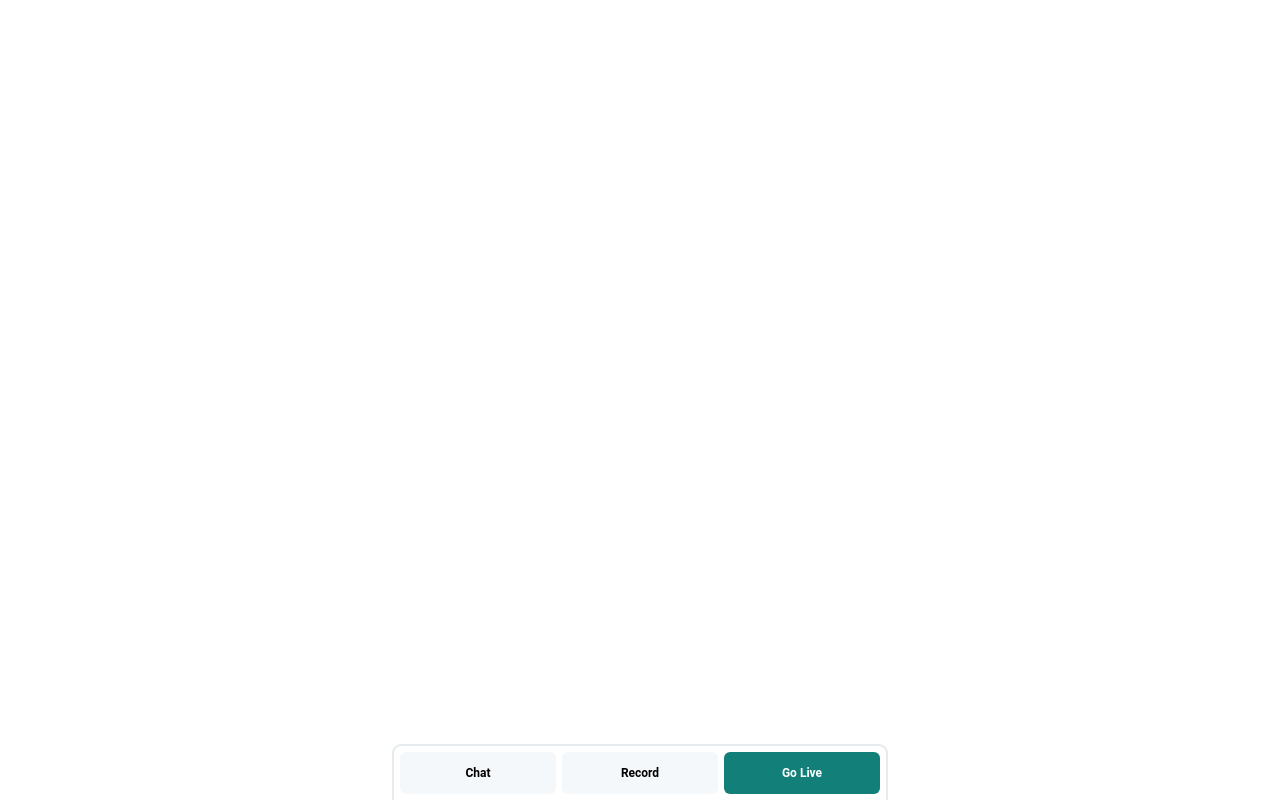
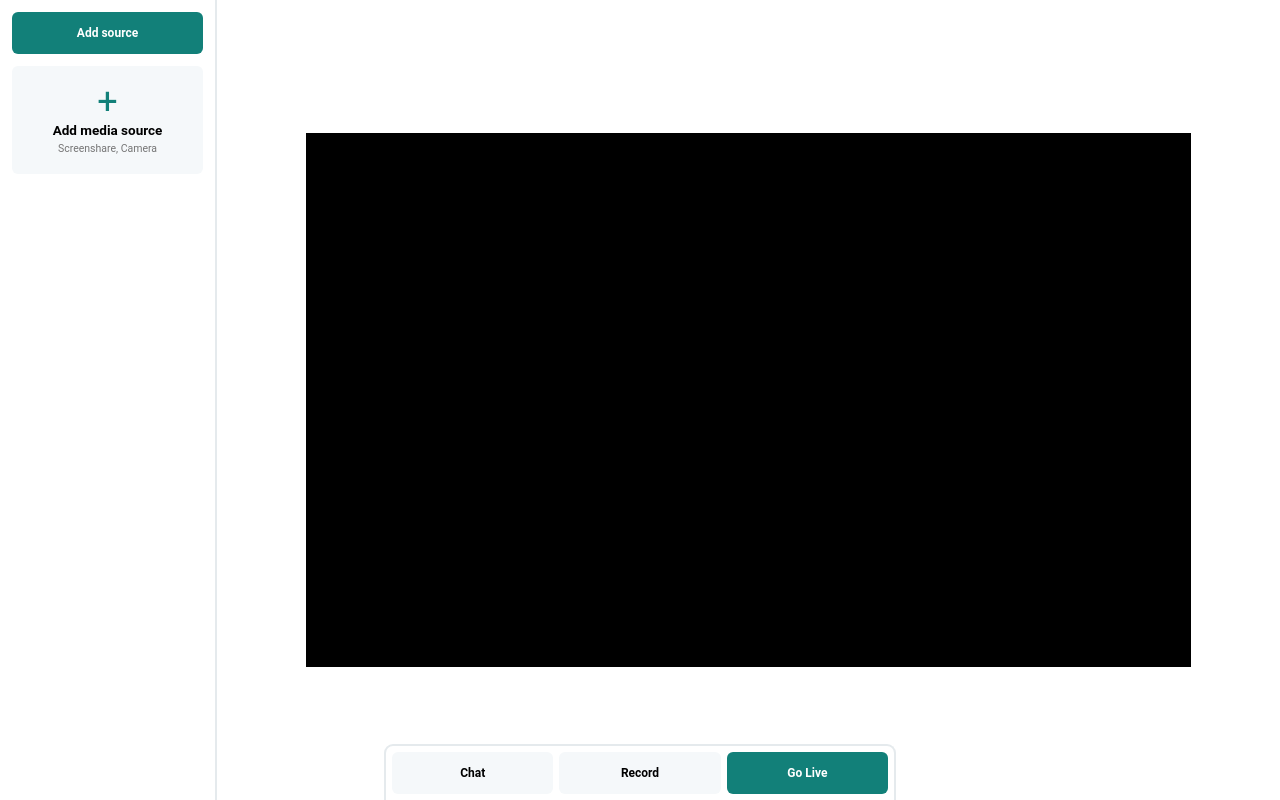
Before and after one commit to alisondraV/live-streaming-studio, a Vue app: page / in a window 1280 px wide. Built offline with nearby package versions, Linux system fonts and the light colour scheme.

Commit message:
Add media import button and complete the page skeleton

```diff
--- a/src/components/MainScreen.vue
+++ b/src/components/MainScreen.vue
@@ -1,6 +1,15 @@
 <template>
+  <div class="flex">
+    <div class="h-screen p-4 w-1/5 border-r-2 border-gray2">
+      <v-button label="Add source" class="mb-4" />
+      <media-import-button />
+    </div>
+    <div class="h-screen w-full flex justify-center items-center">
+      <div class="bg-black w-5/6 h-2/3"></div>
+    </div>
+  </div>
   <div class="w-full flex justify-center">
-    <div class="fixed z-10 bottom-0 p-2 border-2 border-b-0 border-gray2 rounded-t-xl">
+    <div class="w-2/5 flex fixed z-10 bottom-0 p-2 border-2 border-b-0 border-gray2 rounded-t-xl">
       <v-button label="Chat" class="mr-2" :variant="ButtonVariant.Secondary" />
       <v-button label="Record" class="mr-2" :variant="ButtonVariant.Secondary" />
       <v-button label="Go Live" />
@@ -11,4 +20,5 @@
 <script lang="ts" setup>
 import VButton from '@/components/VButton.vue';
 import { ButtonVariant } from '@/utils';
+import MediaImportButton from '@/components/MediaImportButton.vue';
 </script>
--- /dev/null
+++ b/src/components/MediaImportButton.vue
@@ -0,0 +1,10 @@
+<template>
+  <div class="bg-gray1 flex flex-col justify-center items-center p-6 rounded-lg cursor-pointer">
+    <p class="text-emerald text-5xl">+</p>
+    <p class="font-bold text-lg">Add media source</p>
+    <p class="text-sm text-gray3">Screenshare, Camera</p>
+  </div>
+</template>
+
+<script lang="ts" setup>
+</script>
--- a/src/components/VButton.vue
+++ b/src/components/VButton.vue
@@ -1,5 +1,5 @@
 <template>
-    <button :class="`rounded-lg w-52 py-4 font-bold
+    <button :class="`rounded-lg w-full py-4 font-bold
       ${getVariant === ButtonVariant.Primary ? 'bg-emerald text-white' : 'bg-gray1'}`"
     >
       {{ props.label }}
--- a/tailwind.config.js
+++ b/tailwind.config.js
@@ -9,6 +9,7 @@ module.exports = {
       colors: {
         gray1: '#F5F8FA',
         gray2: '#E5EAED',
+        gray3: '#757575',
         emerald: '#128079',
       },
     },
```
